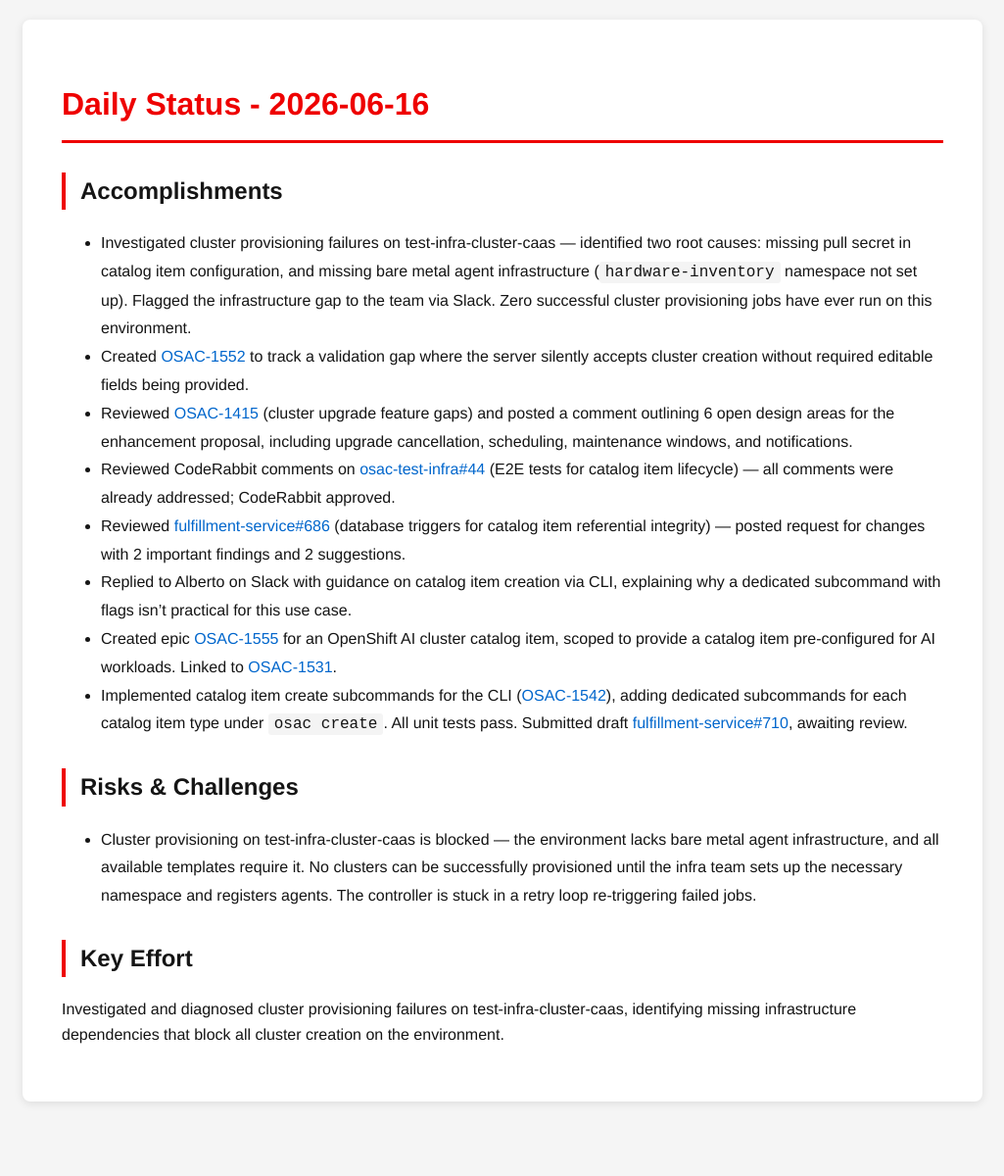
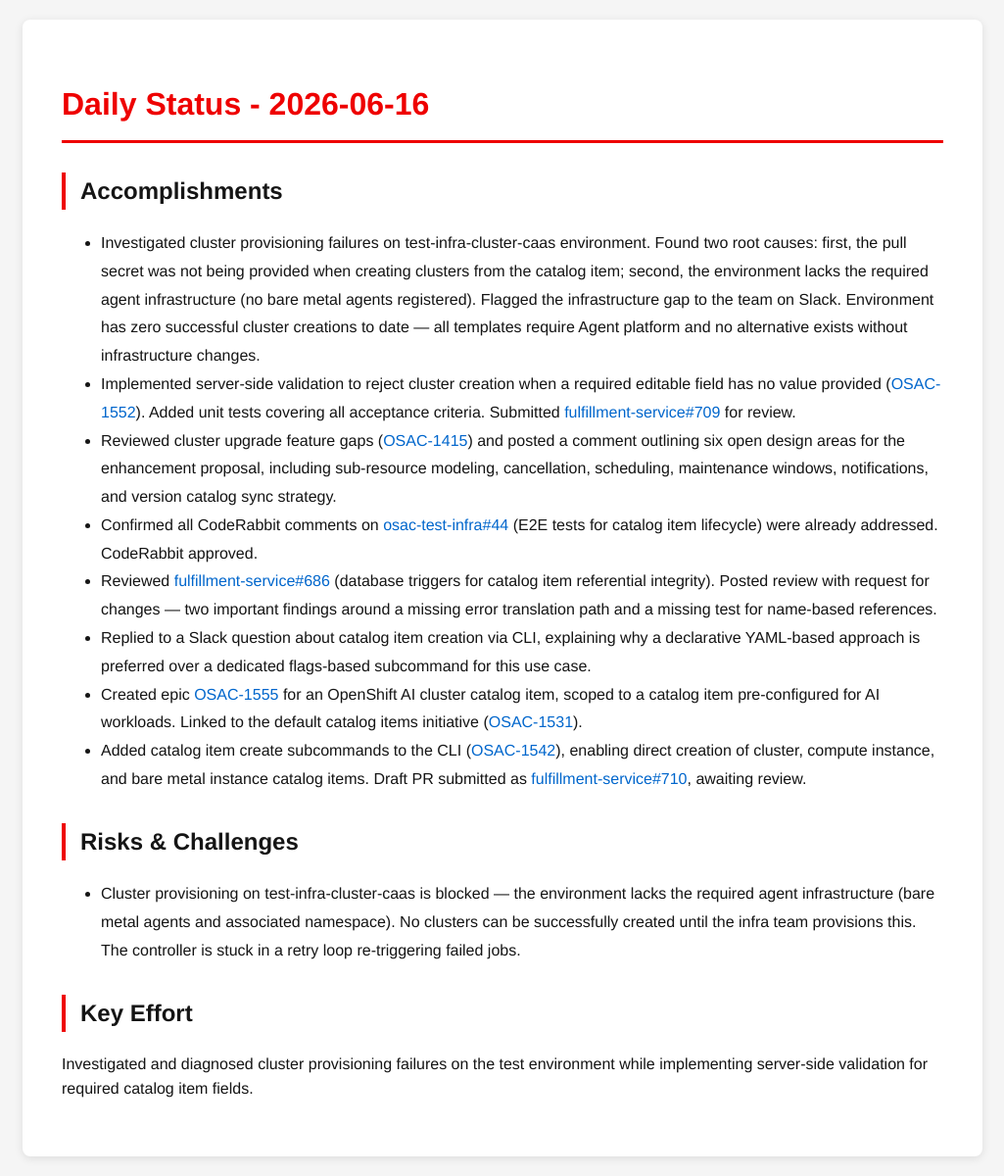
Before and after one commit to tzvatot/daily-status, a Jekyll site: the page built from 2026-06-16.md, in a window 1280 px wide. Shown: the whole page at 98% size, without its empty margins (127-1152 px from the left). Built offline with Jekyll 4.4.1, drawn with Linux system fonts in a browser that asks for light colours; before the commit the page ends 1144 px from its top, so only the background shows below that.

Commit message:
Daily status update - 2026-06-16

```diff
--- a/2026-06-16.md
+++ b/2026-06-16.md
@@ -7,17 +7,17 @@ date: 2026-06-16
 # Daily Status - 2026-06-16
 
 ## Accomplishments
-- Investigated cluster provisioning failures on test-infra-cluster-caas — identified two root causes: missing pull secret in catalog item configuration, and missing bare metal agent infrastructure (`hardware-inventory` namespace not set up). Flagged the infrastructure gap to the team via Slack. Zero successful cluster provisioning jobs have ever run on this environment.
-- Created [OSAC-1552](https://redhat.atlassian.net/browse/OSAC-1552) to track a validation gap where the server silently accepts cluster creation without required editable fields being provided.
-- Reviewed [OSAC-1415](https://redhat.atlassian.net/browse/OSAC-1415) (cluster upgrade feature gaps) and posted a comment outlining 6 open design areas for the enhancement proposal, including upgrade cancellation, scheduling, maintenance windows, and notifications.
-- Reviewed CodeRabbit comments on [osac-test-infra#44](https://github.com/osac-project/osac-test-infra/pull/44) (E2E tests for catalog item lifecycle) — all comments were already addressed; CodeRabbit approved.
-- Reviewed [fulfillment-service#686](https://github.com/osac-project/fulfillment-service/pull/686) (database triggers for catalog item referential integrity) — posted request for changes with 2 important findings and 2 suggestions.
-- Replied to Alberto on Slack with guidance on catalog item creation via CLI, explaining why a dedicated subcommand with flags isn't practical for this use case.
-- Created epic [OSAC-1555](https://redhat.atlassian.net/browse/OSAC-1555) for an OpenShift AI cluster catalog item, scoped to provide a catalog item pre-configured for AI workloads. Linked to [OSAC-1531](https://redhat.atlassian.net/browse/OSAC-1531).
-- Implemented catalog item create subcommands for the CLI ([OSAC-1542](https://redhat.atlassian.net/browse/OSAC-1542)), adding dedicated subcommands for each catalog item type under `osac create`. All unit tests pass. Submitted draft [fulfillment-service#710](https://github.com/osac-project/fulfillment-service/pull/710), awaiting review.
+- Investigated cluster provisioning failures on test-infra-cluster-caas environment. Found two root causes: first, the pull secret was not being provided when creating clusters from the catalog item; second, the environment lacks the required agent infrastructure (no bare metal agents registered). Flagged the infrastructure gap to the team on Slack. Environment has zero successful cluster creations to date — all templates require Agent platform and no alternative exists without infrastructure changes.
+- Implemented server-side validation to reject cluster creation when a required editable field has no value provided ([OSAC-1552](https://redhat.atlassian.net/browse/OSAC-1552)). Added unit tests covering all acceptance criteria. Submitted [fulfillment-service#709](https://github.com/osac-project/fulfillment-service/pull/709) for review.
+- Reviewed cluster upgrade feature gaps ([OSAC-1415](https://redhat.atlassian.net/browse/OSAC-1415)) and posted a comment outlining six open design areas for the enhancement proposal, including sub-resource modeling, cancellation, scheduling, maintenance windows, notifications, and version catalog sync strategy.
+- Confirmed all CodeRabbit comments on [osac-test-infra#44](https://github.com/osac-project/osac-test-infra/pull/44) (E2E tests for catalog item lifecycle) were already addressed. CodeRabbit approved.
+- Reviewed [fulfillment-service#686](https://github.com/osac-project/fulfillment-service/pull/686) (database triggers for catalog item referential integrity). Posted review with request for changes — two important findings around a missing error translation path and a missing test for name-based references.
+- Replied to a Slack question about catalog item creation via CLI, explaining why a declarative YAML-based approach is preferred over a dedicated flags-based subcommand for this use case.
+- Created epic [OSAC-1555](https://redhat.atlassian.net/browse/OSAC-1555) for an OpenShift AI cluster catalog item, scoped to a catalog item pre-configured for AI workloads. Linked to the default catalog items initiative ([OSAC-1531](https://redhat.atlassian.net/browse/OSAC-1531)).
+- Added catalog item create subcommands to the CLI ([OSAC-1542](https://redhat.atlassian.net/browse/OSAC-1542)), enabling direct creation of cluster, compute instance, and bare metal instance catalog items. Draft PR submitted as [fulfillment-service#710](https://github.com/osac-project/fulfillment-service/pull/710), awaiting review.
 
 ## Risks & Challenges
-- Cluster provisioning on test-infra-cluster-caas is blocked — the environment lacks bare metal agent infrastructure, and all available templates require it. No clusters can be successfully provisioned until the infra team sets up the necessary namespace and registers agents. The controller is stuck in a retry loop re-triggering failed jobs.
+- Cluster provisioning on test-infra-cluster-caas is blocked — the environment lacks the required agent infrastructure (bare metal agents and associated namespace). No clusters can be successfully created until the infra team provisions this. The controller is stuck in a retry loop re-triggering failed jobs.
 
 ## Key Effort
-Investigated and diagnosed cluster provisioning failures on test-infra-cluster-caas, identifying missing infrastructure dependencies that block all cluster creation on the environment.
+Investigated and diagnosed cluster provisioning failures on the test environment while implementing server-side validation for required catalog item fields.
```
